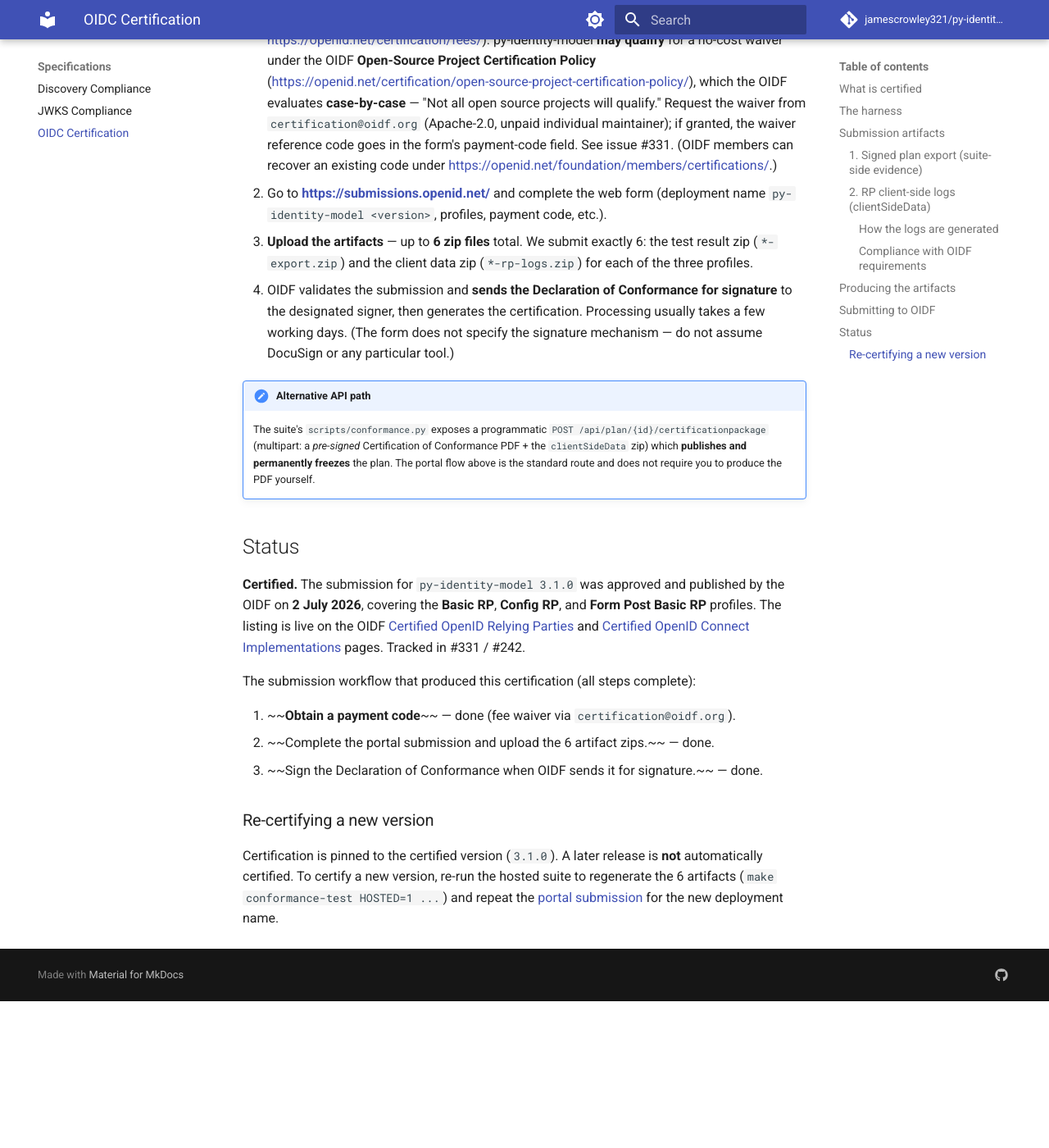
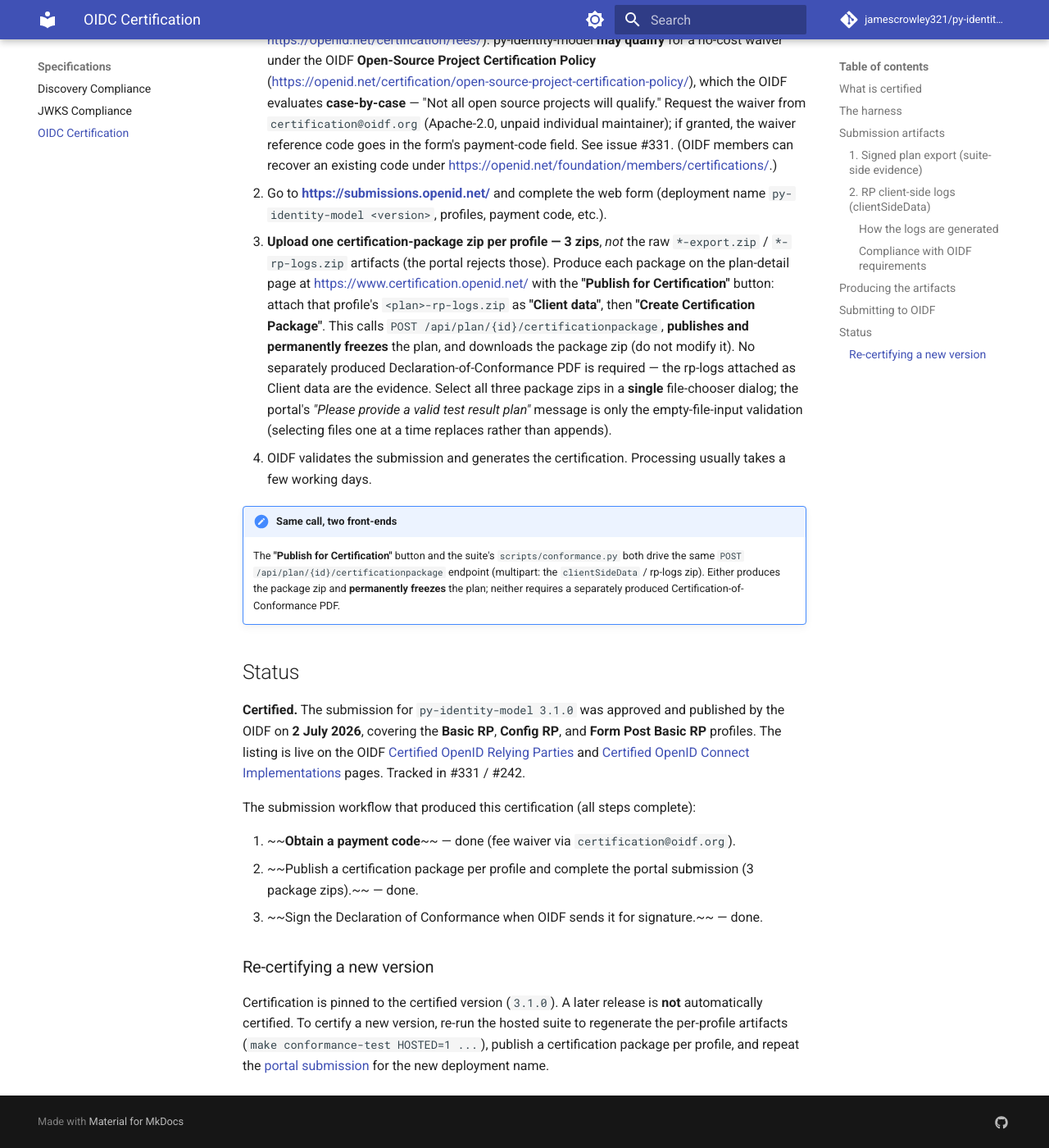
Before and after one commit to jamescrowley321/py-identity-model, an MkDocs documentation site: the page built from docs/certification.md, in a window 1280 px wide and 1400 px high, scrolled down 3812 px. Shown: the whole window at 82% size. Built offline with MkDocs 1.6.1 and Material for MkDocs 9.7.7, drawn with Linux system fonts in a browser that asks for light colours; comment, search, counter and statistics services are not loaded; before the commit the page ends 5033 px from its top, so only the background shows below that.

Commit message:
docs: fix OIDF submission flow in certification.md (3 packages, not 6 zips) (#519)
The "Submitting to OIDF" section documented the artifact set the portal actually
rejects — "upload 6 zips: export + rp-logs per profile" — and framed the real
flow as an "alternative API path" requiring a pre-signed PDF.

Correct it to the process that produced the 3.1.0 certification:
- Upload one certification-package zip per profile (3 total), produced with the
  "Publish for Certification" button on the plan-detail page (rp-logs attached as
  "Client data" -> Create Certification Package -> POST /certificationpackage,
  which publishes and freezes the plan). No separately produced Declaration PDF.
- Note the single-file-chooser gotcha behind the "valid test result plan" error.
- Reframe the API note as the same endpoint behind the button; drop the stale
  "pre-signed PDF" claim.
- Update the Status checklist and re-certification steps to match.

```diff
--- a/docs/certification.md
+++ b/docs/certification.md
@@ -173,20 +173,28 @@
    <https://openid.net/foundation/members/certifications/>.)
 1. Go to **<https://submissions.openid.net/>** and complete the web form
    (deployment name `py-identity-model <version>`, profiles, payment code, etc.).
-2. **Upload the artifacts** — up to **6 zip files** total. We submit exactly 6:
-   the test result zip (`*-export.zip`) and the client data zip (`*-rp-logs.zip`)
-   for each of the three profiles.
-3. OIDF validates the submission and **sends the Declaration of Conformance for
-   signature** to the designated signer, then generates the certification.
-   Processing usually takes a few working days. (The form does not specify the
-   signature mechanism — do not assume DocuSign or any particular tool.)
+2. **Upload one certification-package zip per profile — 3 zips**, *not* the raw
+   `*-export.zip` / `*-rp-logs.zip` artifacts (the portal rejects those). Produce
+   each package on the plan-detail page at <https://www.certification.openid.net/>
+   with the **"Publish for Certification"** button: attach that profile's
+   `<plan>-rp-logs.zip` as **"Client data"**, then **"Create Certification
+   Package"**. This calls `POST /api/plan/{id}/certificationpackage`, **publishes
+   and permanently freezes** the plan, and downloads the package zip (do not
+   modify it). No separately produced Declaration-of-Conformance PDF is required —
+   the rp-logs attached as Client data are the evidence. Select all three package
+   zips in a **single** file-chooser dialog; the portal's *"Please provide a valid
+   test result plan"* message is only the empty-file-input validation (selecting
+   files one at a time replaces rather than appends).
+3. OIDF validates the submission and generates the certification. Processing
+   usually takes a few working days.
 
-!!! note "Alternative API path"
-    The suite's `scripts/conformance.py` exposes a programmatic
-    `POST /api/plan/{id}/certificationpackage` (multipart: a *pre-signed*
-    Certification of Conformance PDF + the `clientSideData` zip) which
-    **publishes and permanently freezes** the plan. The portal flow above is the
-    standard route and does not require you to produce the PDF yourself.
+!!! note "Same call, two front-ends"
+    The **"Publish for Certification"** button and the suite's
+    `scripts/conformance.py` both drive the same
+    `POST /api/plan/{id}/certificationpackage` endpoint (multipart: the
+    `clientSideData` / rp-logs zip). Either produces the package zip and
+    **permanently freezes** the plan; neither requires a separately produced
+    Certification-of-Conformance PDF.
 
 ## Status
 
@@ -200,12 +208,13 @@
 The submission workflow that produced this certification (all steps complete):
 
 1. ~~**Obtain a payment code**~~ — done (fee waiver via `certification@oidf.org`).
-2. ~~Complete the portal submission and upload the 6 artifact zips.~~ — done.
+2. ~~Publish a certification package per profile and complete the portal submission (3 package zips).~~ — done.
 3. ~~Sign the Declaration of Conformance when OIDF sends it for signature.~~ — done.
 
 ### Re-certifying a new version
 
 Certification is pinned to the certified version (`3.1.0`). A later release is
 **not** automatically certified. To certify a new version, re-run the hosted
-suite to regenerate the 6 artifacts (`make conformance-test HOSTED=1 ...`) and
-repeat the [portal submission](#submitting-to-oidf) for the new deployment name.
+suite to regenerate the per-profile artifacts (`make conformance-test HOSTED=1 ...`),
+publish a certification package per profile, and repeat the
+[portal submission](#submitting-to-oidf) for the new deployment name.
```
